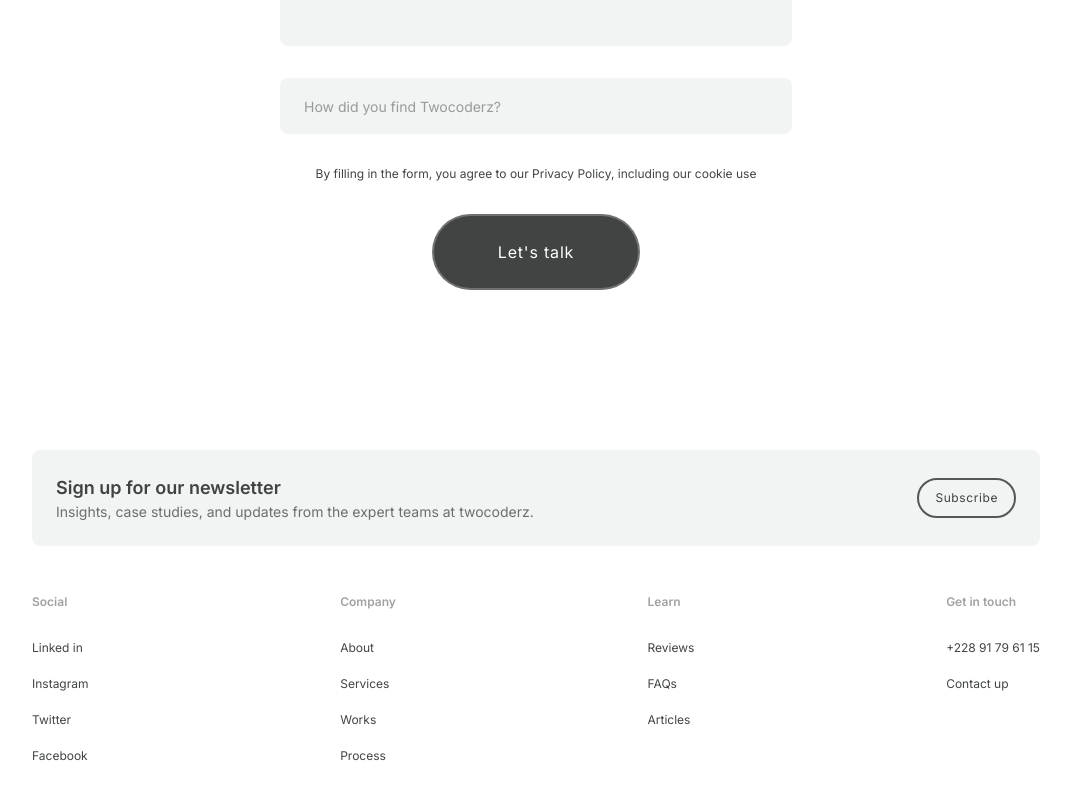
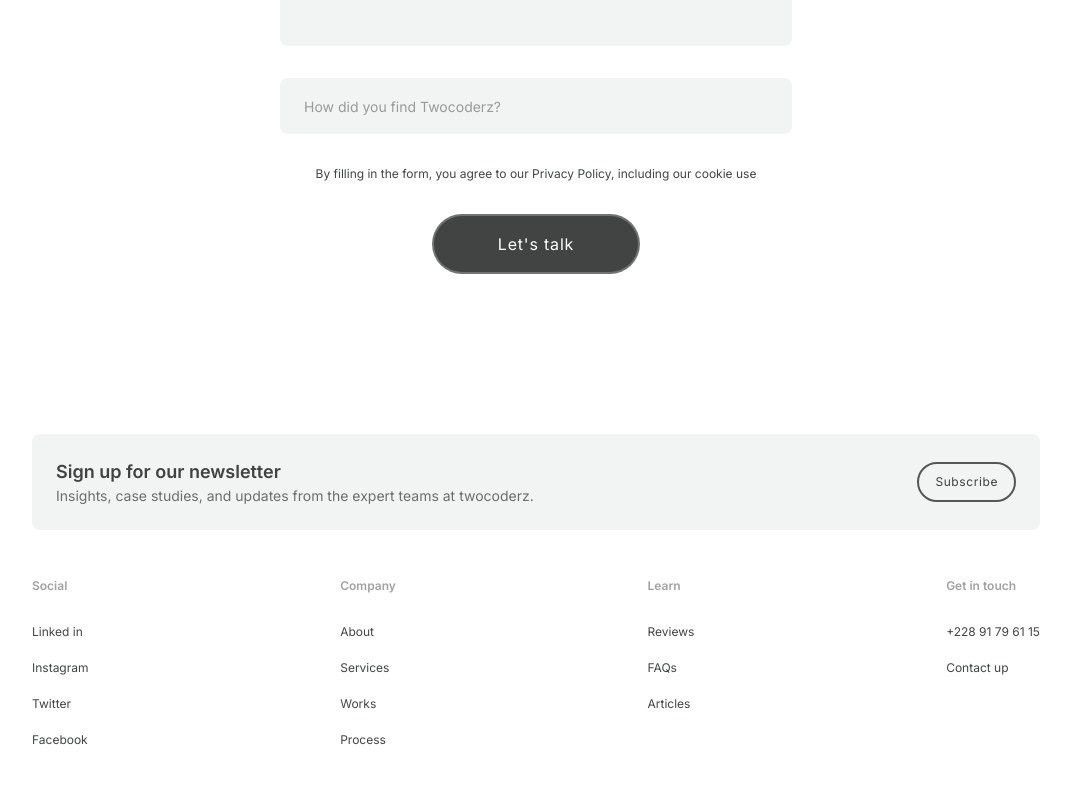
Before and after one commit to twocoderz/twocoderz.team, a React (Vite) app: page /contact in a window 1280 px wide. Shown: the part 1006-1806 px from the top of the page, without its empty margins (104-1175 px from the left). Built offline with nearby package versions, Linux system fonts and the light colour scheme.

Commit message:
modif button

```diff
--- a/src/pages/contact/ContactPage.tsx
+++ b/src/pages/contact/ContactPage.tsx
@@ -46,7 +46,7 @@ export default function ContactPage() {
                 , including our cookie use
               </p>
               <div className="text-center mt-p8">
-                <Button variant="primary" size="lg">
+                <Button variant="primary" size="sp">
                   <span> Let&apos;s talk</span>
                 </Button>
               </div>
--- a/src/pages/contact/components/ContactForm.tsx
+++ b/src/pages/contact/components/ContactForm.tsx
@@ -6,6 +6,7 @@ export default function ContactForm() {
     <form action="" className="flex flex-col gap-p8">
       <Input
         type="text"
+        required
         placeholder="Full name"
         className="placeholder:text-black-40 placeholder:text-sm"
       />
--- a/src/shared/components/ui/Button.tsx
+++ b/src/shared/components/ui/Button.tsx
@@ -8,12 +8,13 @@ function cn(...inputs: Parameters<typeof clsx>) {
 }
 
 type ButtonVariant = "primary" | "secondary";
-type ButtonSize = "sm" | "md" | "lg";
+type ButtonSize = "sm" | "md" | "lg" | "sp";
 
 const sizeMap: Record<ButtonSize, string> = {
   sm: "px-4 py-2.5 text-xs",
   md: "px-6 py-4 text-sm",
   lg: "px-16 py-6 text-base",
+  sp: "px-16 py-4 text-base",
 };
 
 interface ButtonProps extends ButtonHTMLAttributes<HTMLButtonElement> {
--- a/src/shared/components/ui/MyInput.tsx
+++ b/src/shared/components/ui/MyInput.tsx
@@ -11,7 +11,10 @@ const Input = forwardRef<HTMLInputElement, InputProps>(
     return (
       <div className="flex flex-col gap-p2">
         {label && (
-          <label className="text-sm font-medium text-black-80">{label}</label>
+          <label className="text-sm font-medium text-black-80">
+            {label}
+            {props.required && <span className="text-red-500 ml-1">●</span>}
+          </label>
         )}
         <input
           ref={ref}
--- a/src/shared/components/ui/MyTextarea.tsx
+++ b/src/shared/components/ui/MyTextarea.tsx
@@ -11,7 +11,10 @@ const Textarea = forwardRef<HTMLTextAreaElement, TextareaProps>(
     return (
       <div className="flex flex-col gap-p2">
         {label && (
-          <label className="text-sm font-medium text-black-80">{label}</label>
+          <label className="text-sm font-medium text-black-80">
+            {label}
+            {props.required && <span className="text-red-500 ml-1">●</span>}
+          </label>
         )}
         <textarea
           ref={ref}
```
